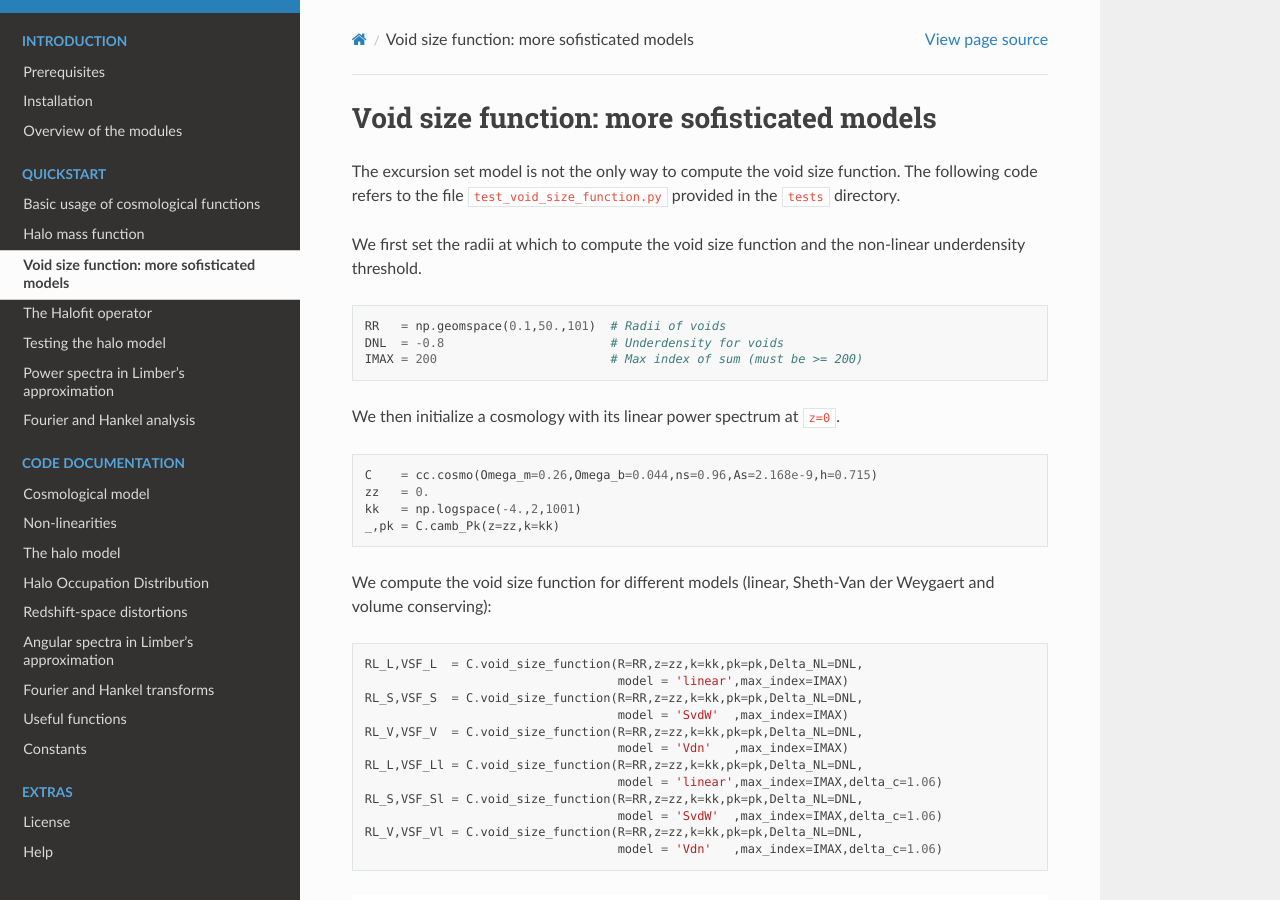
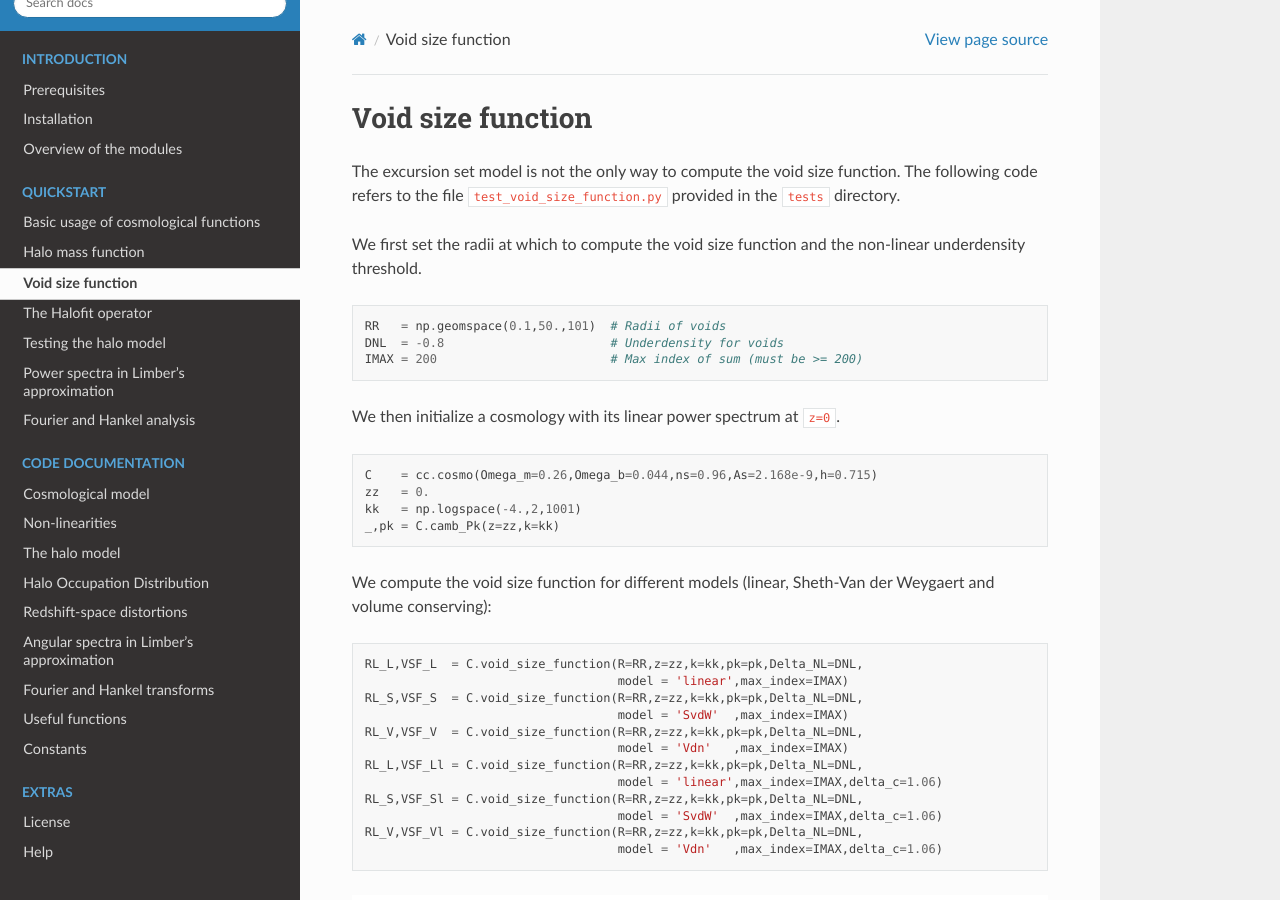
Before and after one commit to GabrieleParimbelli/COLIBRI, a Sphinx documentation site: the page built from doc/source/quickstart/test_void_size_function.rst, in a window 1280 px wide and 900 px high. Built offline with Sphinx 7.4.7 and the Read the Docs theme 2.0.0, drawn with Linux system fonts in a browser that asks for light colours.

Commit message:
First commit version 0.3

```diff
--- a/doc/source/quickstart/test_void_size_function.rst
+++ b/doc/source/quickstart/test_void_size_function.rst
@@ -1,6 +1,6 @@
 .. _void_size_function_test:
 
-Void size function: more sofisticated models
+Void size function
 =============================================
 
 The excursion set model is not the only way to compute the void size function.
```
